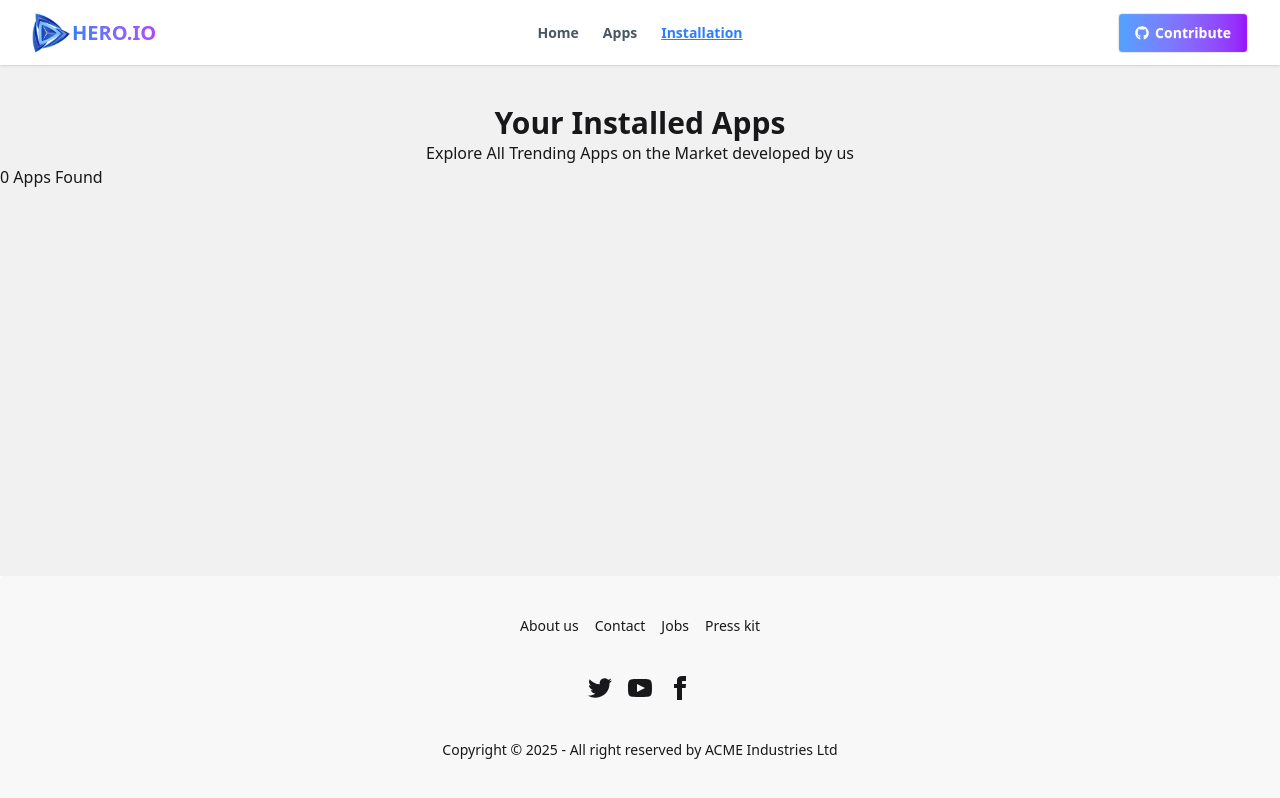
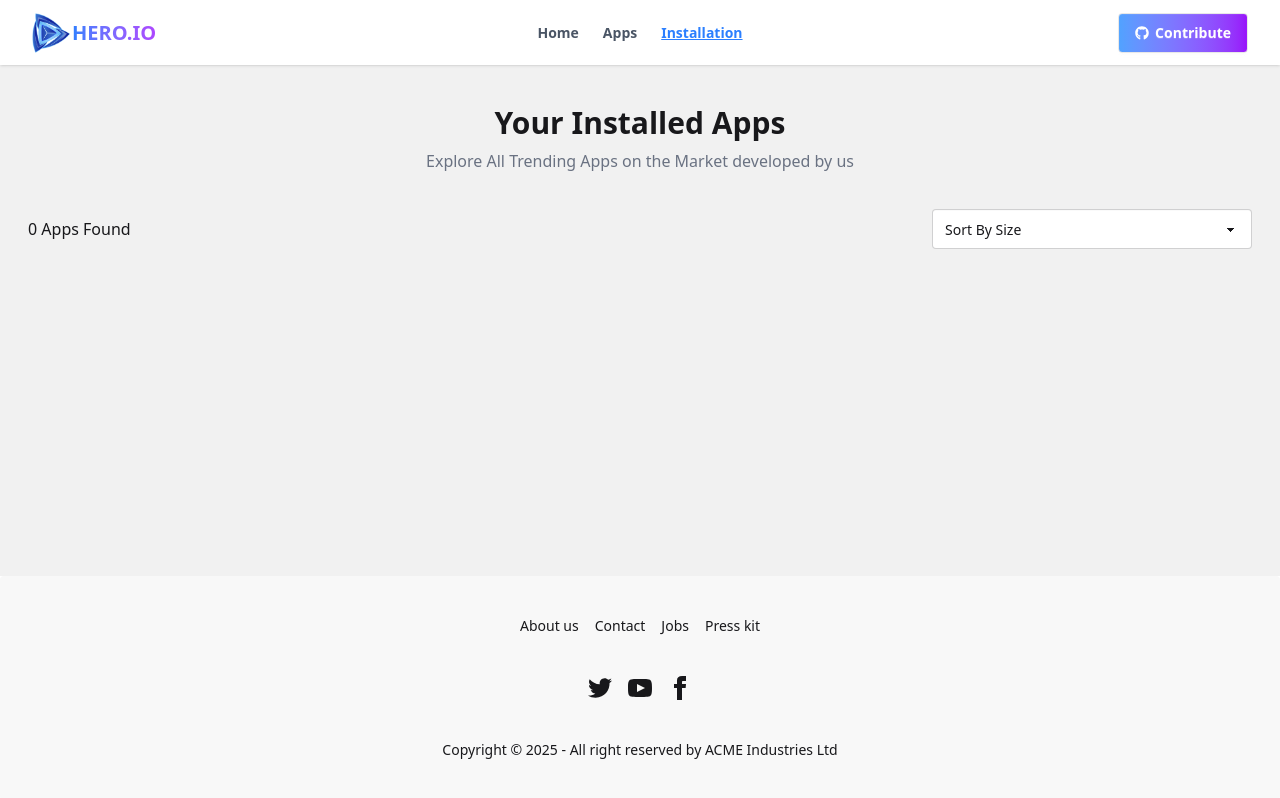
Before and after one commit to tahmidman20/hero-app-a08, a React (Vite) app: page /installation in a window 1280 px wide. Built offline with nearby package versions, Linux system fonts and the light colour scheme.

Commit message:
installation and sort functionality complated

```diff
--- a/src/Pages/Installation.jsx
+++ b/src/Pages/Installation.jsx
@@ -1,19 +1,77 @@
 import React, { useEffect, useState } from "react";
+import { FaStar } from "react-icons/fa";
+import { MdOutlineFileDownload } from "react-icons/md";
 
 const Installation = () => {
   const [installApp, setInstallApp] = useState([]);
+  const [sortOrder, setSortOrder] = useState("none");
   useEffect(() => {
     const saveInstall = JSON.parse(localStorage.getItem("install"));
     if (saveInstall) setInstallApp(saveInstall);
   }, []);
+
+  const sortedItems = (() => {
+    if (sortOrder === "size-asc") {
+      return [...installApp].sort((a, b) => a.size - b.size);
+    } else if (sortOrder === "size-dsc") {
+      return [...installApp].sort((a, b) => b.size - a.size);
+    } else {
+      return installApp;
+    }
+  })();
+
   return (
     <div>
       <div className="text-center items-center">
         <h1 className="text-3xl font-bold">Your Installed Apps</h1>
-        <p>Explore All Trending Apps on the Market developed by us</p>
+        <p className="text-gray-500 my-2">
+          Explore All Trending Apps on the Market developed by us
+        </p>
       </div>
-      <div>
+      <div className="flex justify-between px-7 items-center pt-7">
         <h1>{installApp.length} Apps Found</h1>
+
+        <label className="form-control w-full max-w-xs">
+          <select
+            className="select select-border"
+            value={sortOrder}
+            onChange={(e) => setSortOrder(e.target.value)}
+          >
+            <option value="none">Sort By Size</option>
+            <option value="size-asc">Low-&gt;High</option>
+            <option value="size-dsc">High-&gt;low</option>
+          </select>
+        </label>
+      </div>
+      <div className="space-y-4">
+        {sortedItems.map((p) => (
+          <div
+            key={p.id}
+            className="flex bg-white mx-1 md:mx-5 justify-between items-center px-5 rounded-md shadow-xl mt-3"
+          >
+            <div className="flex space-x-2">
+              <div>
+                <img className="h-25 py-2" src={p.image} alt="" />
+              </div>
+              <div className="space-x-2 items-center pt-5">
+                <h1>{p.title} </h1>
+                <div className="flex space-x-5">
+                  <p className="flex items-center ">
+                    <MdOutlineFileDownload /> {p.downloads}{" "}
+                  </p>
+                  <p className="flex items-center">
+                    <FaStar />
+                    {p.ratingAvg}{" "}
+                  </p>
+                  <p>{p.size} MB</p>
+                </div>
+              </div>
+            </div>
+            <div>
+              <button className="btn btn-primary">Uninstall</button>
+            </div>
+          </div>
+        ))}
       </div>
     </div>
   );
```
